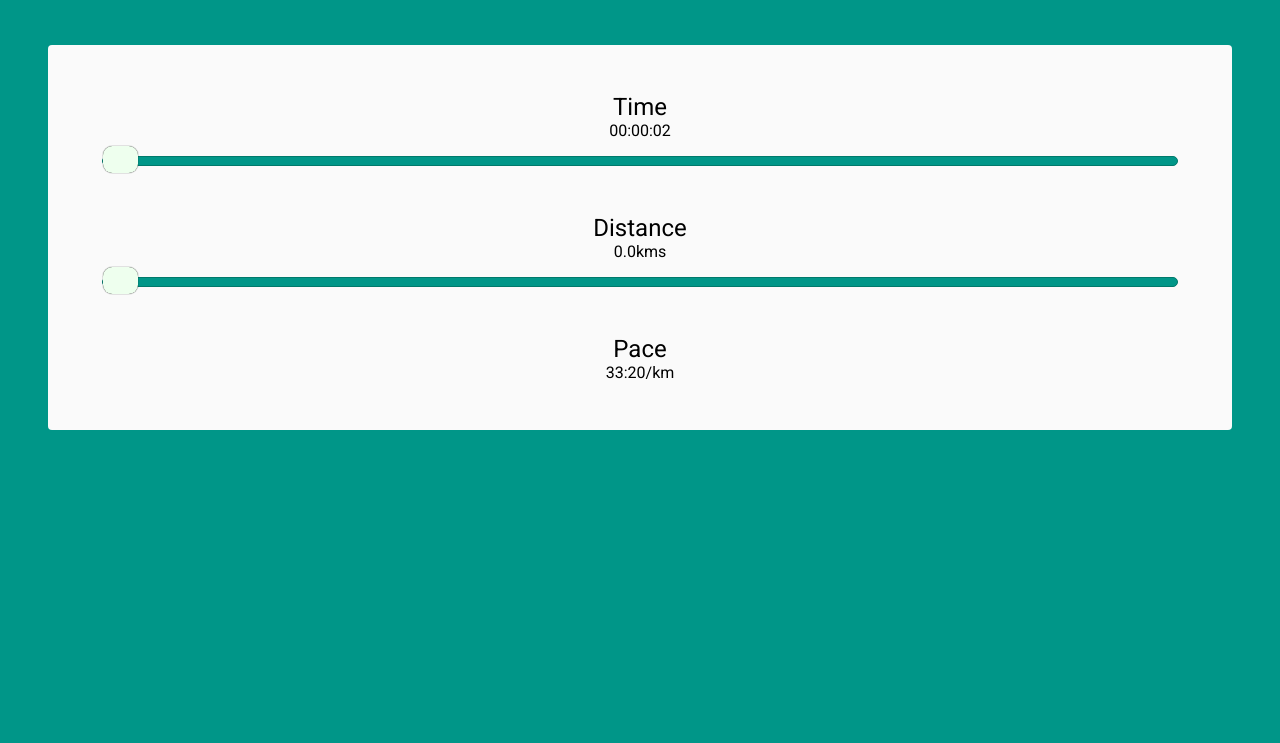
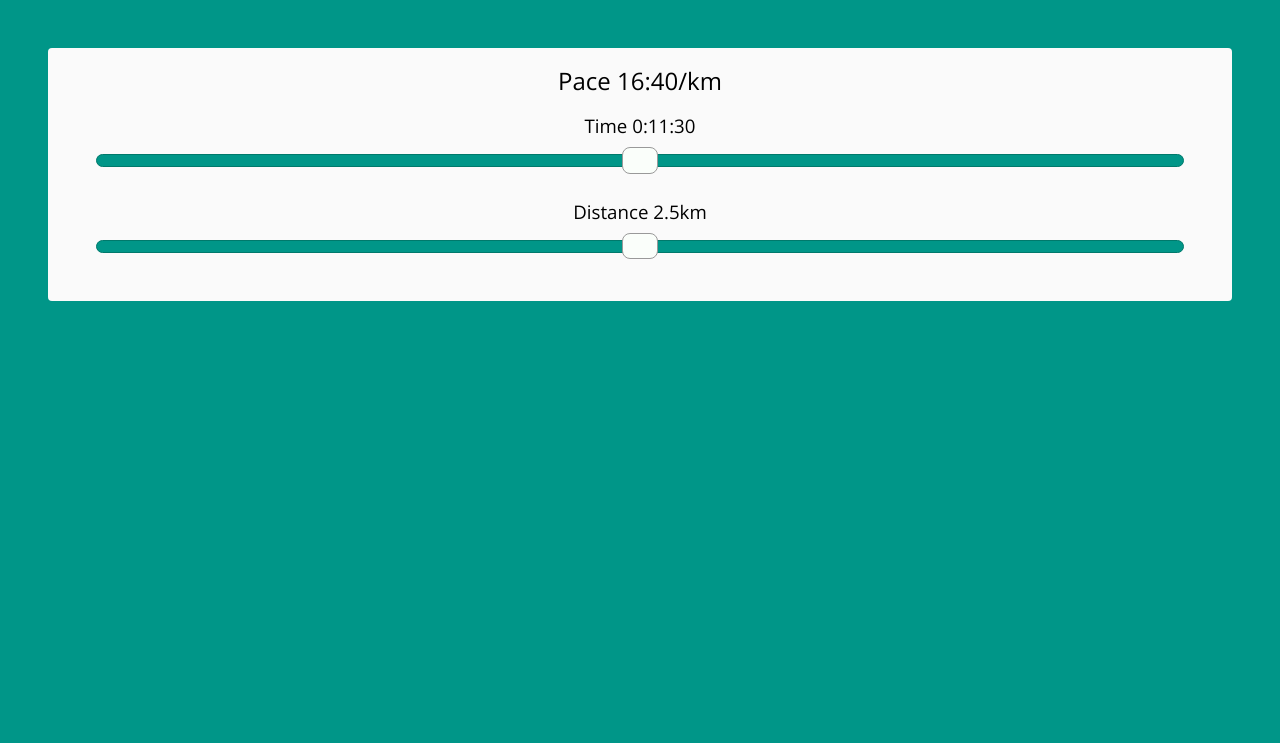
Before and after one commit to zettca/pacex2, a React app: page / in a window 1280 px wide. Shown: the part 57-800 px from the top of the page. Built offline with nearby package versions, Linux system fonts and the light colour scheme; what flux would draw is missing.

Commit message:
Improve styles Refactor Input Sliders Cleanup code

```diff
--- a/package.json
+++ b/package.json
@@ -4,6 +4,7 @@
   "private": true,
   "dependencies": {
     "flux": "^3.1.3",
+    "numeral": "^2.0.6",
     "prop-types": "^15.6.0",
     "react": "^16.2.0",
     "react-dom": "^16.2.0",
--- a/src/actions/InputActions.js
+++ b/src/actions/InputActions.js
@@ -1,4 +1,12 @@
 import dispatcher from '../Dispatcher';
+
+export function updateInput(name, value) {
+  dispatcher.dispatch({
+    type: 'CALCULATE',
+    input: name,
+    value,
+  });
+}
 
 export function updateTime(value) {
   dispatcher.dispatch({
--- a/src/components/App.js
+++ b/src/components/App.js
@@ -20,10 +20,8 @@ class App extends React.PureComponent {
             </nav>
           </header>
           <main>
-            <div>
-              <Route exact path={base + '/'} component={Calculator} />
-              <Route path={base + '/settings'} component={Settings} />
-            </div>
+            <Route exact path={base + '/'} component={Calculator} />
+            <Route path={base + '/settings'} component={Settings} />
           </main>
         </div>
       </BrowserRouter>
--- a/src/components/Calculator.js
+++ b/src/components/Calculator.js
@@ -1,18 +1,35 @@
 import React from 'react';
+import numeral from 'numeral';
 
 import InputPace from './InputPace';
-import InputTime from './InputTime';
-import InputDistance from './InputDistance';
+import InputSlider from './InputSlider';
 
 class Calculator extends React.PureComponent {
+  formatTime(time) {
+    return numeral(time).format('00:00:00');
+  }
+
+  formatDistance(dist, units) {
+    const multi = (units === 'mile') ? 1610 : 1000;
+    return (dist / multi).toFixed(1) + units;
+  }
+
   render() {
-    const NUM_STEPS = 40;
+    const NUM_STEPS = 100;
 
     return (
       <div>
-        <InputTime steps={NUM_STEPS} />
-        <InputDistance steps={NUM_STEPS} />
-        <InputPace />
+        <div>
+          <InputPace />
+          <InputSlider
+            name={'time'}
+            steps={NUM_STEPS}
+            formatValue={this.formatTime} />
+          <InputSlider
+            name={'distance'}
+            steps={NUM_STEPS}
+            formatValue={this.formatDistance} />
+        </div>
       </div>
     );
   }
--- a/src/components/InputDistance.js
+++ /dev/null
@@ -1,65 +0,0 @@
-import React from 'react';
-import PropTypes from 'prop-types';
-
-import DataStore from '../stores/DataStore';
-import { updateDistance } from '../actions/InputActions';
-
-class InputDistance extends React.Component {
-  constructor(props) {
-    super(props);
-    this.state = {
-      units: DataStore.getUnits(),
-      input: DataStore.getDistance(),
-    };
-  }
-
-  componentWillMount() {
-    this.handleDataChange = this.handleDataChange.bind(this);
-    DataStore.on('changed', this.handleDataChange);
-  }
-
-  componentWillUnmount() {
-    DataStore.removeListener('changed', this.handleDataChange);
-  }
-
-  handleDataChange() {
-    this.setState(DataStore.getDistance());
-  }
-
-  handleChange(event) {
-    const { value } = event.target;
-    updateDistance(value);
-  }
-
-  parseDistance(dist) {
-    const { units } = this.state;
-    const multi = (units === 'mile') ? 1610 : 1000;
-    return (dist / multi).toFixed(1) + `${units}s`;
-  }
-
-  render() {
-    const { steps } = this.props;
-    const { value } = this.state.input;
-    const { max, min } = this.state.input.config;
-    return (
-      <section>
-        <h2>Distance</h2>
-        <div>{this.parseDistance(value)}</div>
-        <input type='range'
-          min={min}
-          max={max}
-          step={(max - min) / steps}
-          value={value}
-          onChange={this.handleChange.bind(this)} />
-      </section>
-    );
-  }
-}
-
-InputDistance.propTypes = {
-  min: PropTypes.number,
-  max: PropTypes.number,
-  steps: PropTypes.number,
-};
-
-export default InputDistance;
--- a/src/components/InputPace.js
+++ b/src/components/InputPace.js
@@ -33,12 +33,24 @@ class InputPace extends React.Component {
     return [mpk, (mpk % 1) * 60].map(Math.floor).map(f00).join(':') + '/' + units;
   }
 
+  parseSpeed(pace) {
+    const { units } = this.state;
+    const mps = 1 / pace; // meter/sec
+    const kph = mps * (3600 / 1000);
+
+    return `${kph.toFixed(1)} ${units}/h`;
+  }
+
+  formatValue(value) {
+    const isPace = true;
+    return (isPace) ? this.parsePace(value) : this.parseSpeed(value);
+  }
+
   render() {
     const { value } = this.state.input;
     return (
       <section>
-        <h2>Pace</h2>
-        <div>{this.parsePace(value)}</div>
+        <h2>{`Pace ${this.formatValue(value)}`}</h2>
       </section>
     );
   }
--- /dev/null
+++ b/src/components/InputSlider.js
@@ -0,0 +1,61 @@
+import React from 'react';
+import PropTypes from 'prop-types';
+
+import DataStore from '../stores/DataStore';
+import { updateInput } from '../actions/InputActions';
+
+class InputSlider extends React.Component {
+  constructor(props) {
+    super(props);
+    this.updateData = this.updateData.bind(this);
+    this.state = {
+      units: DataStore.getUnits(),
+      input: DataStore.getInput(props.name),
+    };
+  }
+
+  componentWillMount() {
+    DataStore.on('changed', this.updateData);
+  }
+
+  componentWillUnmount() {
+    DataStore.removeListener('changed', this.updateData);
+  }
+
+  updateData() {
+    this.setState(DataStore.getInput(this.props.name));
+  }
+
+  handleChange(event) {
+    const { value } = event.target;
+    updateInput(this.props.name, value);
+  }
+
+  render() {
+    const cap = (str) => str.charAt(0).toUpperCase() + str.slice(1);
+    const { name, steps, formatValue } = this.props;
+    const { units } = this.state;
+    const { value, config: { max, min } } = this.state.input;
+    return (
+      <section>
+        <h3>
+          {`${cap(name)} ${formatValue(value, units)}`}
+        </h3>
+        <input type='range'
+          min={min}
+          max={max}
+          step={(max - min) / steps}
+          value={value}
+          onChange={this.handleChange.bind(this)} />
+      </section>
+    );
+  }
+}
+
+InputSlider.propTypes = {
+  name: PropTypes.string,
+  steps: PropTypes.number,
+  formatValue: PropTypes.func,
+};
+
+export default InputSlider;
--- a/src/components/InputTime.js
+++ /dev/null
@@ -1,64 +0,0 @@
-import React from 'react';
-import PropTypes from 'prop-types';
-
-import DataStore from '../stores/DataStore';
-import { updateTime } from '../actions/InputActions';
-
-class InputTime extends React.Component {
-  constructor(props) {
-    super(props);
-    this.state = {
-      input: DataStore.getTime(),
-    };
-  }
-
-  componentWillMount() {
-    this.handleDataChange = this.handleDataChange.bind(this);
-    DataStore.on('changed', this.handleDataChange);
-  }
-
-  componentWillUnmount() {
-    DataStore.removeListener('changed', this.handleDataChange);
-  }
-
-  handleDataChange() {
-    this.setState(DataStore.getTime());
-  }
-
-  handleChange(event) {
-    const { value } = event.target;
-    updateTime(value);
-  }
-
-  parseTime(time) {
-    const f00 = (n) => (n < 10) ? '0' + n : String(n);
-    const t = [time / (60 * 60), Math.floor(time / 60) % 60, time % 60].map(Math.floor);
-    return t.map(f00).join(':');
-  }
-
-  render() {
-    const { steps } = this.props;
-    const { value } = this.state.input;
-    const { max, min } = this.state.input.config;
-    return (
-      <section>
-        <h2>Time</h2>
-        <div>{this.parseTime(value)}</div>
-        <input type='range'
-          min={min}
-          max={max}
-          step={(max - min) / steps}
-          value={value}
-          onChange={this.handleChange.bind(this)} />
-      </section>
-    );
-  }
-}
-
-InputTime.propTypes = {
-  min: PropTypes.number,
-  max: PropTypes.number,
-  steps: PropTypes.number,
-};
-
-export default InputTime;
--- a/src/components/Settings.js
+++ b/src/components/Settings.js
@@ -3,7 +3,11 @@ import React from 'react';
 class Settings extends React.PureComponent {
   render() {
     return (
-      <div>Settings</div>
+      <div>
+        <section>
+          <h2>Settings</h2>
+        </section>
+      </div>
     );
   }
 }
--- a/src/inputs.css
+++ b/src/inputs.css
@@ -21,7 +21,7 @@ input[type=range] {
 
 input[type=range]::-webkit-slider-runnable-track {
   width: 100%;
-  height: 10px;
+  height: 0.8rem;
   cursor: pointer;
   background: #009688;
   border-radius: 1em;
@@ -30,7 +30,7 @@ input[type=range]::-webkit-slider-runnable-track {
 
 input[type=range]::-moz-range-track {
   width: 100%;
-  height: 10px;
+  height: 0.8rem;
   cursor: pointer;
   background: #009688;
   border-radius: 1em;
@@ -38,21 +38,21 @@ input[type=range]::-moz-range-track {
 }
 
 input[type=range]::-webkit-slider-thumb {
-  box-shadow: 0 0 1px #000;
+  cursor: pointer;
+  border: 1px solid #999999;
   height: 2em;
-  width: 2.6em;
-  border-radius: 0.7em;
-  background: #EFE;
-  cursor: pointer;
+  width: 2.2rem;
+  border-radius: 0.5rem;
+  background: #FAFEFA;
+  margin-top: -0.5rem;
   -webkit-appearance: none;
-  margin-top: -0.8em;
 }
 
 input[type=range]::-moz-range-thumb {
-  border: 1px solid #666;
+  cursor: pointer;
+  border: 1px solid #999999;
   height: 2em;
-  width: 2.6em;
-  border-radius: 0.7em;
-  background: #EFE;
-  cursor: pointer;
+  width: 2.2rem;
+  border-radius: 0.5rem;
+  background: #FAFEFA;
 }
--- a/src/main.css
+++ b/src/main.css
@@ -1,9 +1,9 @@
-@import url('https://fonts.googleapis.com/css?family=Roboto');
+@import url('https://fonts.googleapis.com/css?family=Open+Sans');
 body {
   margin: 0;
   padding: 0;
   background: #009688;
-  font-family: 'Roboto', sans-serif;
+  font-family: 'Open Sans', sans-serif;
 }
 
 a {
@@ -13,7 +13,7 @@ a {
 
 h1, h2, h3 {
   margin: 0;
-  font-weight: 500;
+  font-weight: normal;
 }
 
 header, main {
@@ -40,15 +40,27 @@ main {
 }
 
 main>div {
+  position: relative;
   width: 100%;
   margin: 2rem;
-  padding: 2rem;
+  padding: 1rem 2rem;
   text-align: center;
   background: #FAFAFA;
   border-radius: 4px;
+  animation: fade ease-out 0.4s;
+}
+
+@keyframes fade {
+  from {
+    top: 1rem;
+    opacity: 0;
+  }
+  to {
+    top: 0;
+    opacity: 1;
+  }
 }
 
 section {
-  padding: 1rem 0;
-  margin: 0 1.4rem;
+  margin: 0 1rem 1rem;
 }
--- a/src/stores/DataStore.js
+++ b/src/stores/DataStore.js
@@ -1,7 +1,7 @@
 import { EventEmitter } from 'events';
 
 import dispatcher from '../Dispatcher';
-import distancesConfig from '../distancesConfig';
+import { distances } from './dataConfig';
 
 class DataStore extends EventEmitter {
   constructor() {
@@ -11,24 +11,21 @@ class DataStore extends EventEmitter {
       distance: 'short' || 'medium' || 'long' || 'ultra',
     };
 
-    const configs = distancesConfig[this.settings.distance];
+    const putMiddle = (min, max) => min + Math.floor((max - min) / 2);
+    const configs = distances[this.settings.distance];
     this.inputs = {
       pace: {
-        value: 2,
+        value: 1,
       },
       time: {
-        value: 2,
         config: configs.time,
+        value: putMiddle(configs.time.max, configs.time.min),
       },
       distance: {
-        value: 2,
         config: configs.distance,
+        value: putMiddle(configs.distance.max, configs.distance.min),
       },
     };
-  }
-
-  getInputs() {
-    return this.inputs;
   }
 
   getPace() {
@@ -47,8 +44,8 @@ class DataStore extends EventEmitter {
     return this.settings.units;
   }
 
-  getValue(key) {
-    return this.inputs[key].value;
+  getInput(key) {
+    return key ? this.inputs[key] : this.inputs;
   }
 
   setValue(key, value) {
--- a/src/distancesConfig.js
+++ b/src/stores/dataConfig.js
@@ -2,7 +2,7 @@ function makeConfig(label, value) {
   return { label, value };
 }
 
-const distancesConfig = {
+export const distances = {
   short: {
     time: {
       min: 3 * 60,
@@ -52,5 +52,3 @@ const distancesConfig = {
     }
   },
 };
-
-export default distancesConfig;
```
